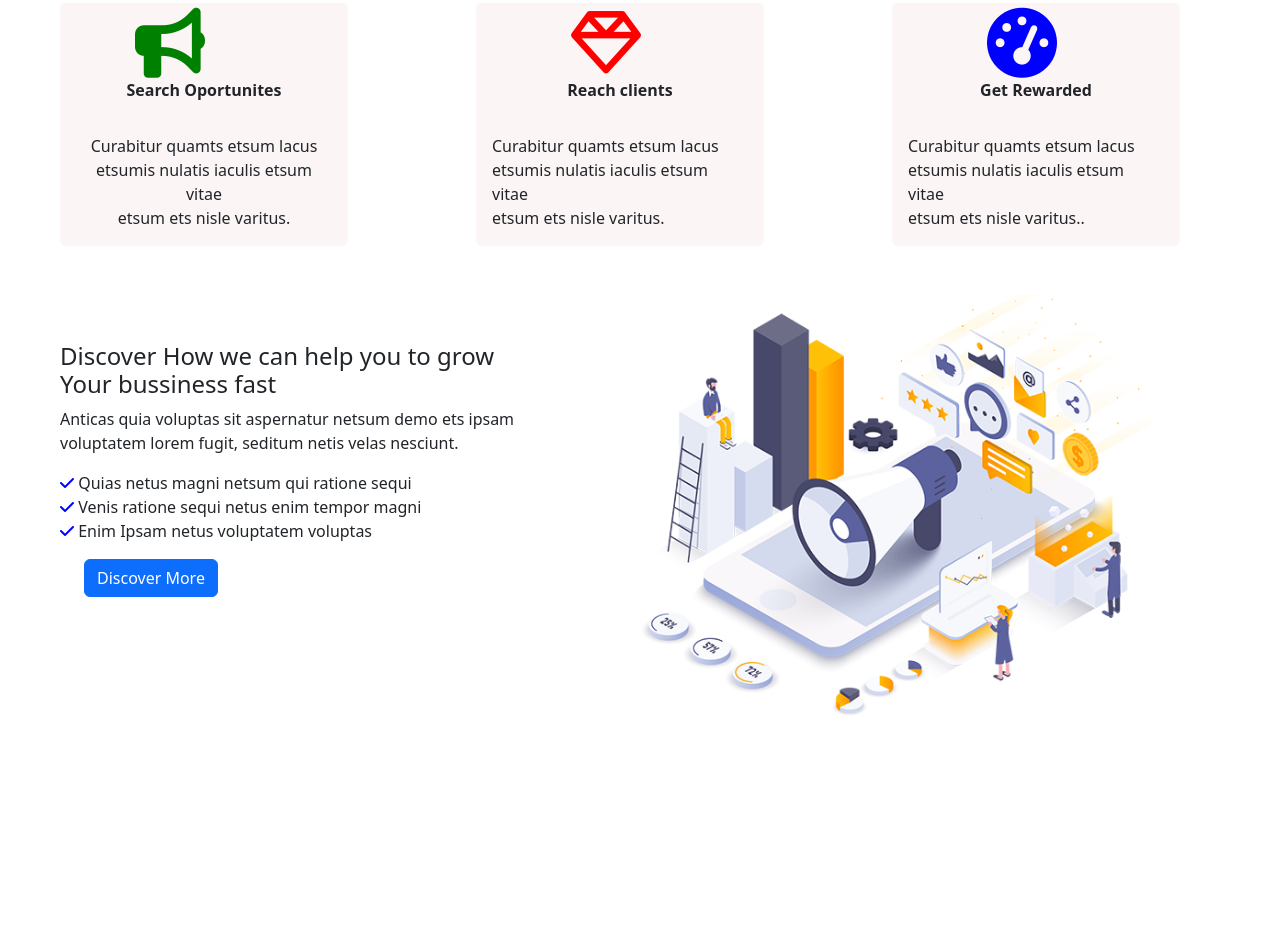
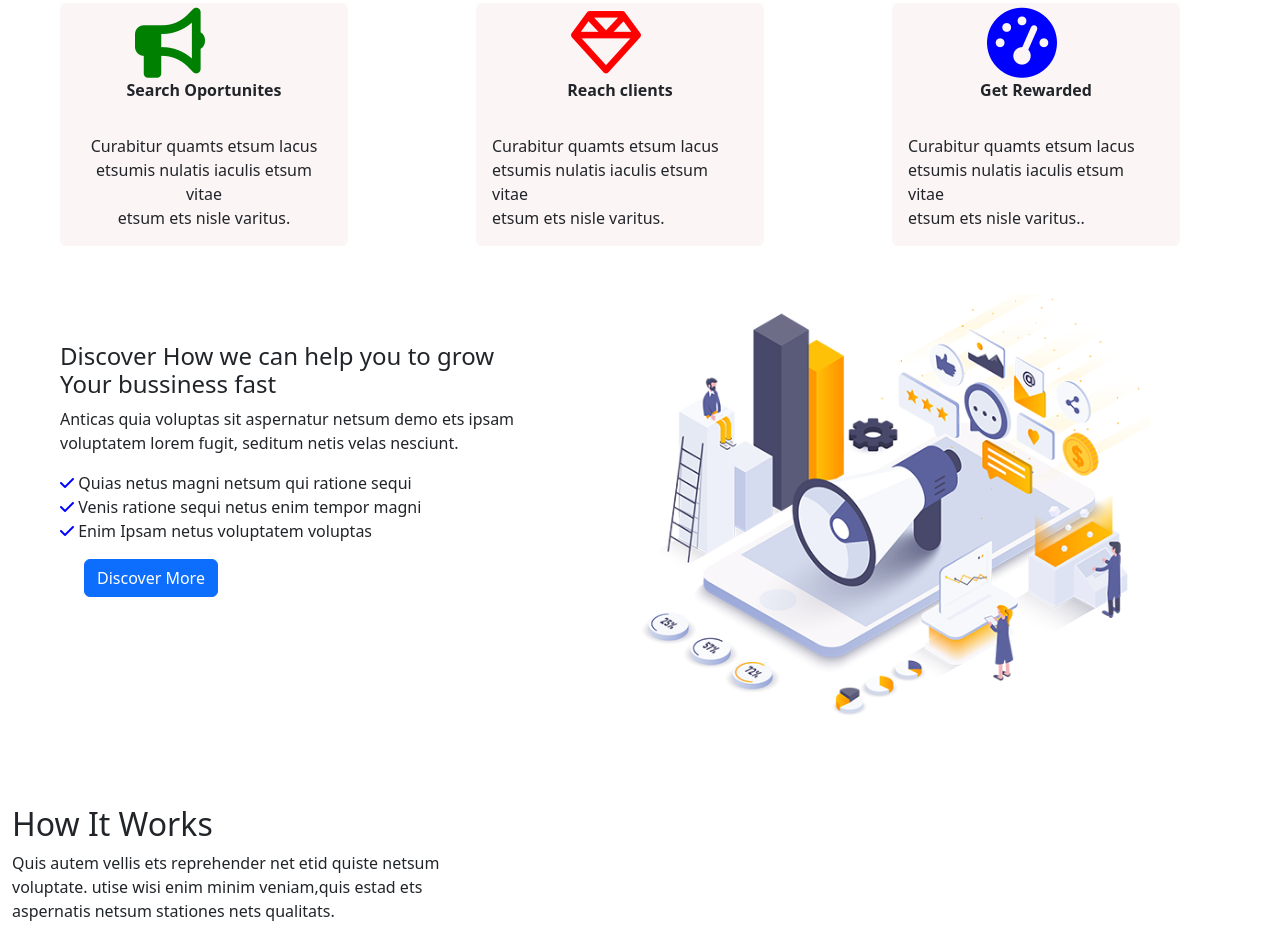
Before and after one commit to aryansinghverma/UI-for-AI-Ninja, a plain HTML site: page index.html in a window 1280 px wide. Shown: the part 678-1617 px from the top of the page. Before the commit the page ends 1443 px from the top, so only its background shows below. Drawn offline with nearby package versions, Linux system fonts and the light colour scheme.

Commit message:
how its works

```diff
--- a/index.html
+++ b/index.html
@@ -136,5 +136,17 @@
 </div>
     </div>
 </section>
+
+<section>
+    <div class="container-fluid">
+        <div class="row">
+            <div class="col-xl-6 col-xxl-6">
+                <h2 style="margin-top: 40px;"> How It Works</h2>
+                <p style="text-align:justify;"> Quis autem vellis ets reprehender net etid quiste netsum <br> voluptate. utise wisi enim minim veniam,quis estad ets <br> aspernatis netsum stationes nets qualitats. </p>
+
+            </div>
+        </div>
+    </div>
+</section>
 </body>
 </html>
```
